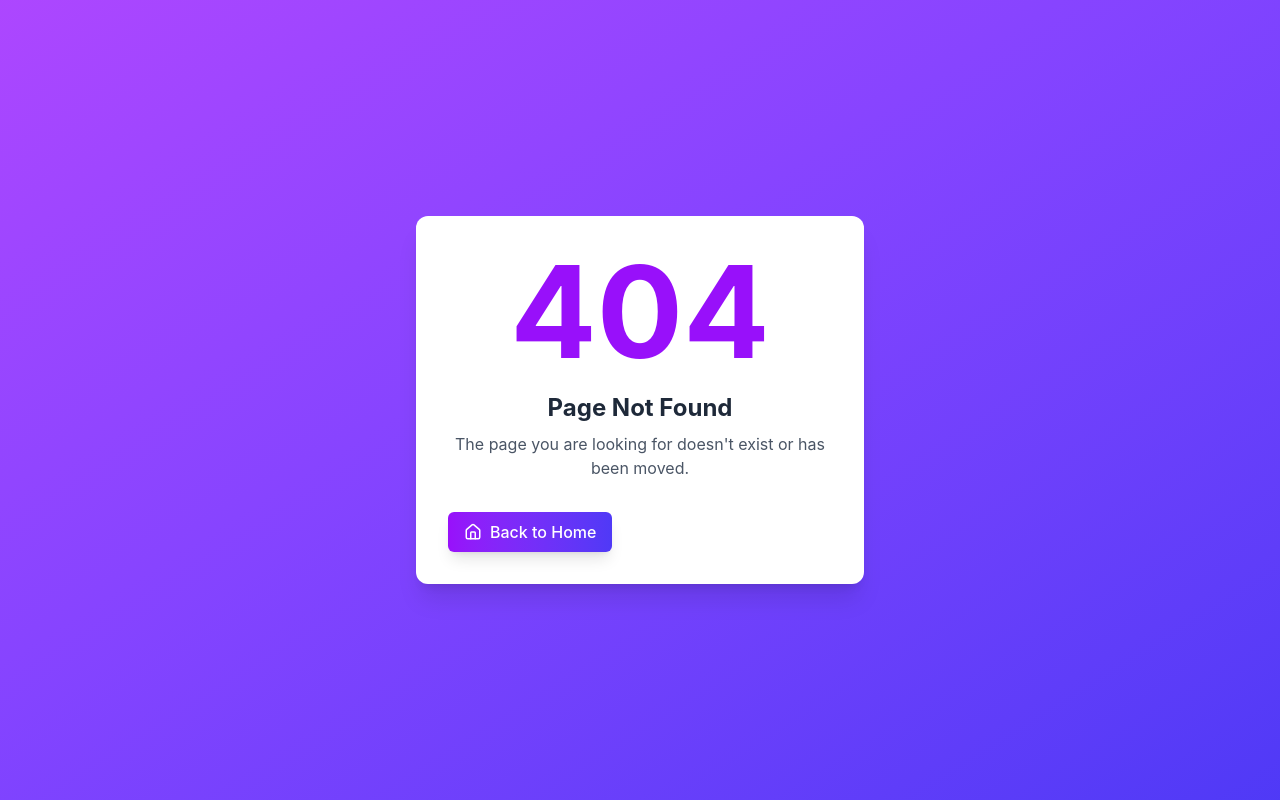
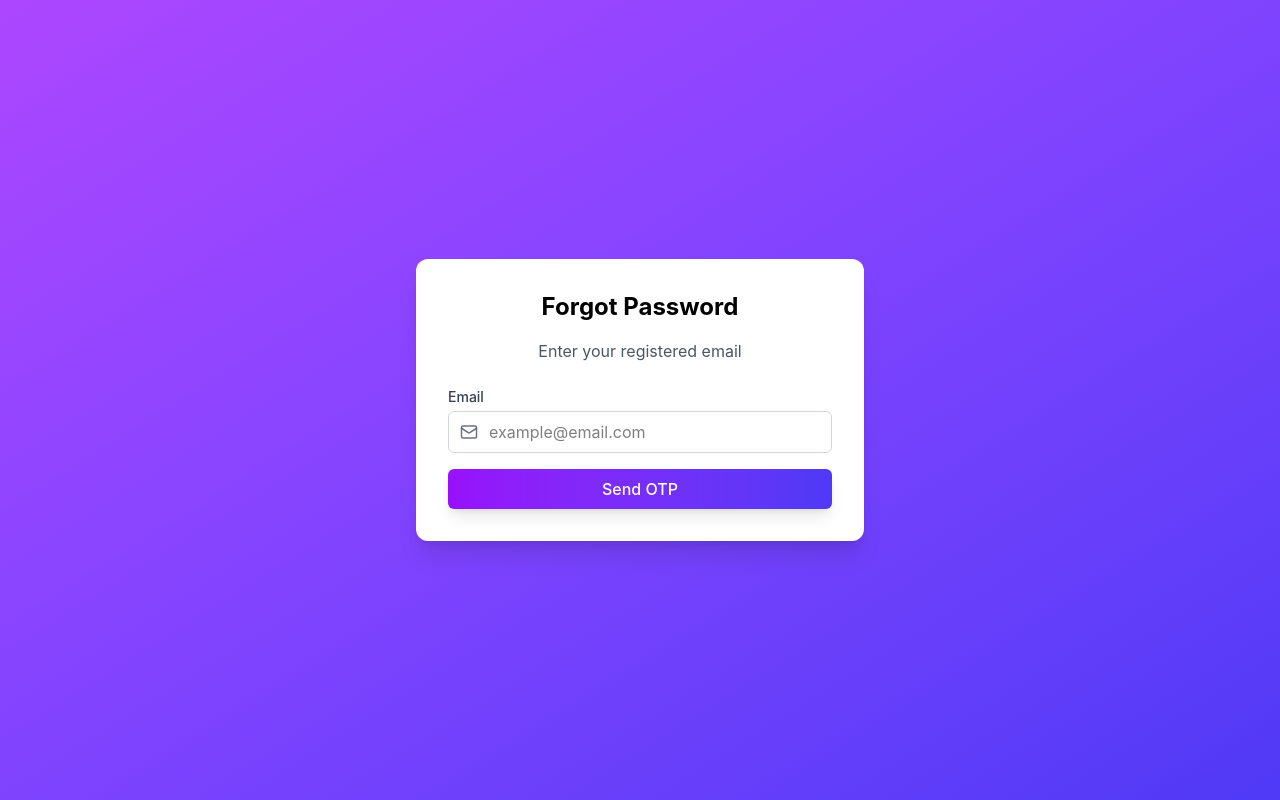
Before and after one commit to techieRahul17/URHired, a React (Vite) app in the folder frontend/: page /reset-password in a window 1280 px wide. Before the commit this address had no page. Built offline with nearby package versions, Linux system fonts and the light colour scheme.

Commit message:
#18 add password reset page

```diff
--- a/frontend/src/App.jsx
+++ b/frontend/src/App.jsx
@@ -16,6 +16,7 @@ import UserInterviews from './pages/user/Interviews';
 import UserProfile from './pages/user/Profile';
 import NotFound from './pages/NotFound';
 import { AuthProvider } from './context/AuthContext';
+import ForgetPassword from './pages/ForgetPassword';
 
 function App() {
     return (
@@ -25,6 +26,7 @@ function App() {
                     <Route path="/" element={<Home />} />
                     <Route path="/login" element={<Login />} />
                     <Route path="/register" element={<Register />} />
+                    <Route path="/reset-password" element={<ForgetPassword />} />
 
                     {/* Recruiter Routes */}
                     <Route path="/recruiter/dashboard" element={<RecruiterDashboard />} />
--- /dev/null
+++ b/frontend/src/pages/ForgetPassword.jsx
@@ -0,0 +1,159 @@
+"use client"
+
+import { useState } from "react"
+import { useNavigate } from "react-router-dom"
+import { motion } from "framer-motion"
+import { Mail, Lock, ShieldCheck } from "lucide-react"
+import Input from "../components/ui/Input"
+import Button from "../components/ui/Button"
+
+const ForgetPassword = () => {
+    const [step, setStep] = useState(1)
+    const [email, setEmail] = useState("")
+    const [otp, setOtp] = useState(new Array(6).fill(""))
+    const [newPassword, setNewPassword] = useState("")
+    const [confirmPassword, setConfirmPassword] = useState("")
+    const [loading, setLoading] = useState(false)
+    const [error, setError] = useState("")
+    const navigate = useNavigate()
+
+    const handleOtpChange = (value, index) => {
+        if (/^\d?$/.test(value)) {
+            const newOtp = [...otp]
+            newOtp[index] = value
+            setOtp(newOtp)
+            if (value && index < 5) {
+                const next = document.getElementById(`otp-${index + 1}`)
+                if (next) next.focus()
+            }
+        }
+    }
+
+    const handleSendOtp = () => {
+        setLoading(true)
+        setTimeout(() => {
+            setStep(2)
+            setLoading(false)
+        }, 1000)
+    }
+
+    const handleVerifyOtp = () => {
+        if (otp.join("").length !== 6) {
+            setError("Please enter 6-digit OTP")
+            return
+        }
+        setError("")
+        setStep(3)
+    }
+
+    const handleResetPassword = () => {
+        if (newPassword !== confirmPassword) {
+            setError("Passwords do not match")
+            return
+        }
+        setLoading(true)
+        setTimeout(() => {
+            setLoading(false)
+            setStep(4)
+            setTimeout(() => navigate("/login"), 2000)
+        }, 1500)
+    }
+
+    return (
+        <div className="min-h-screen flex items-center justify-center bg-gradient-to-br from-purple-500 to-indigo-600 p-4">
+            <motion.div
+                className="max-w-md w-full bg-white rounded-xl shadow-xl overflow-hidden"
+                initial={{ opacity: 0, y: 20 }}
+                animate={{ opacity: 1, y: 0 }}
+                transition={{ duration: 0.5 }}
+            >
+                <div className="p-8 text-black">
+                    <h2 className="text-2xl font-bold mb-4 text-center">Forgot Password</h2>
+                    <p className="text-center mb-6 text-gray-600">
+                        {step === 1 && "Enter your registered email"}
+                        {step === 2 && "Enter the 6-digit OTP sent to your email"}
+                        {step === 3 && "Reset your password"}
+                        {step === 4 && "Your password has been reset successfully!"}
+                    </p>
+
+                    {error && (
+                        <div className="mb-4 p-3 bg-red-100 text-red-700 rounded-md">
+                            {error}
+                        </div>
+                    )}
+
+                    {step === 1 && (
+                        <>
+                            <Input
+                                label="Email"
+                                type="email"
+                                value={email}
+                                onChange={(e) => setEmail(e.target.value)}
+                                placeholder="example@email.com"
+                                icon={<Mail size={18} />}
+                            />
+                            <Button fullWidth onClick={handleSendOtp} disabled={loading} className="mt-4">
+                                {loading ? "Sending OTP..." : "Send OTP"}
+                            </Button>
+                        </>
+                    )}
+
+                    {step === 2 && (
+                        <>
+                            <div className="flex justify-between gap-0 mb-4">
+                                {otp.map((digit, i) => (
+                                    <input
+                                        key={i}
+                                        id={`otp-${i}`}
+                                        type="text"
+                                        maxLength={1}
+                                        value={digit}
+                                        onChange={(e) => handleOtpChange(e.target.value, i)}
+                                        className="w-10 h-12 text-center border border-gray-300 rounded-md focus:outline-none focus:ring-2 focus:ring-purple-500"
+                                    />
+                                ))}
+                            </div>
+                            <Button fullWidth onClick={handleVerifyOtp}>
+                                Verify OTP
+                            </Button>
+                        </>
+                    )}
+
+                    {step === 3 && (
+                        <>
+                            <Input
+                                label="New Password"
+                                type="password"
+                                value={newPassword}
+                                onChange={(e) => setNewPassword(e.target.value)}
+                                placeholder="New password"
+                                icon={<Lock size={18} />}
+                            />
+                            <Input
+                                label="Confirm Password"
+                                type="password"
+                                value={confirmPassword}
+                                onChange={(e) => setConfirmPassword(e.target.value)}
+                                placeholder="Confirm password"
+                                icon={<Lock size={18} />}
+                            />
+                            <Button fullWidth onClick={handleResetPassword} disabled={loading} className="mt-4">
+                                {loading ? "Resetting..." : "Reset Password"}
+                            </Button>
+                        </>
+                    )}
+
+                    {step === 4 && (
+                        <div className="flex flex-col items-center text-green-600">
+                            <ShieldCheck size={48} />
+                            <p className="mt-4 font-semibold">Password reset successful!</p>
+                            <p className="text-sm text-gray-500">Redirecting to login...</p>
+                        </div>
+                    )}
+                </div>
+            </motion.div>
+        </div>
+    )
+}
+
+export default ForgetPassword
--- a/frontend/src/pages/Login.jsx
+++ b/frontend/src/pages/Login.jsx
@@ -160,7 +160,7 @@ const Login = () => {
                             </div>
 
                             <div className="text-sm">
-                                <a href="#" className="font-medium text-purple-600 hover:text-purple-500">
+                                <a href="/reset-password" className="font-medium text-purple-600 hover:text-purple-500">
                                     Forgot password?
                                 </a>
                             </div>
```
